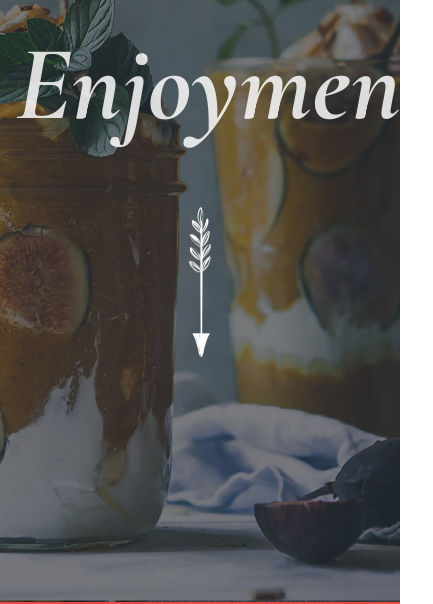
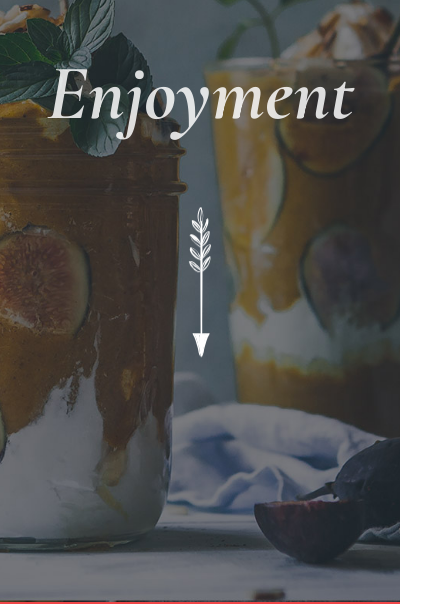
Before and after one commit to aryafilsoofi/Lazy-Tulip-UI-Redesign, a plain HTML site: page index.html in a window 390 px wide. Shown: the part 242-846 px from the top of the page, 433 px wide, since content can reach past the window. Drawn offline with nearby package versions, Linux system fonts and the light colour scheme.

Commit message:
changed wv to vw

```diff
--- a/css/styles.css
+++ b/css/styles.css
@@ -25,7 +25,7 @@ h1 {
 
 @media screen and (max-width: 600px) {
     h1 span.rotate{
-    font-size: 20wv;
+    font-size: 20vw;
     }
 }
 
```
